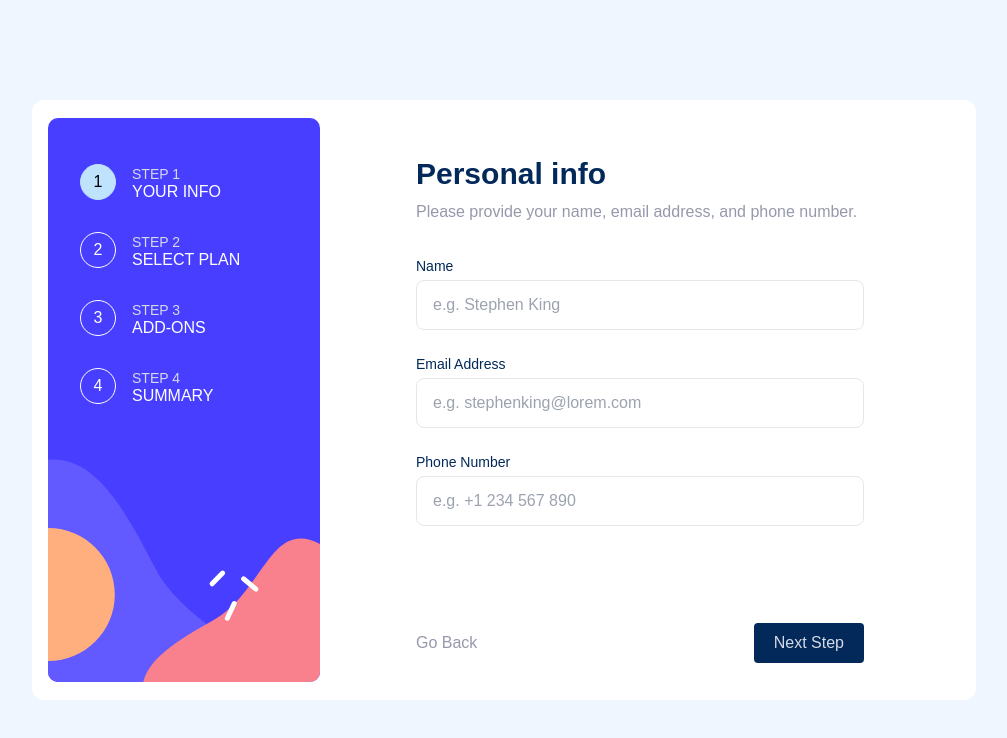
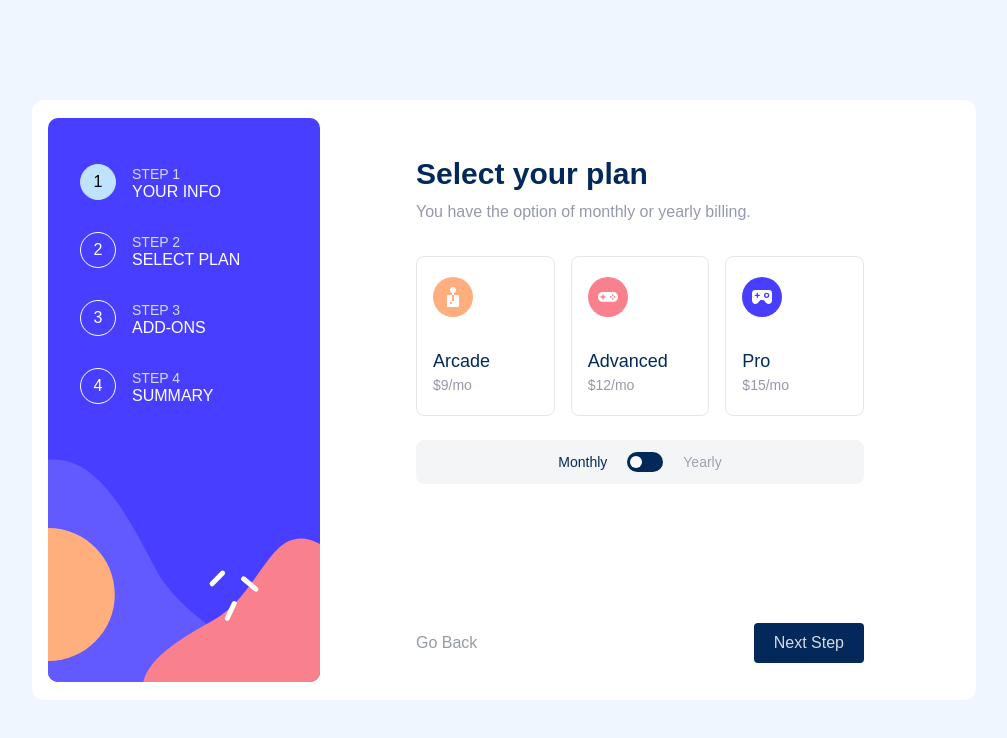
Before and after one commit to khatri2002/multi-step-form, a React (Create React App) app: page / in a window 1280 px wide. Shown: the top 738 px of the page, without its empty margins (136-1143 px from the left). Built offline with nearby package versions, Linux system fonts and the light colour scheme.

Commit message:
feat(static step-2 implemented)

```diff
--- a/src/page/home/Home.module.scss
+++ b/src/page/home/Home.module.scss
@@ -41,7 +41,76 @@
       }
     }
 
-    .formContainer {
+    // step-1 starts
+    // .contentContainer {
+    //   @apply px-24 pt-10;
+    //   width: 40rem;
+
+    //   .title {
+    //     @apply text-marine-blue text-3xl font-bold;
+    //   }
+
+    //   .desc {
+    //     @apply text-cool-gray mt-2 block;
+    //   }
+
+    //   .form {
+    //     @apply mt-8 flex flex-col justify-between;
+    //     height: 77%;
+
+    //     .fieldsContainer {
+    //       @apply space-y-6 font-medium;
+
+    //       .field {
+    //         .label {
+    //           @apply flex justify-between text-sm;
+
+    //           label {
+    //             @apply text-marine-blue;
+    //           }
+
+    //           .errorText {
+    //             @apply text-strawberry-red invisible opacity-0 transition;
+    //           }
+    //         }
+
+    //         input {
+    //           @apply text-marine-blue hover:border-marine-blue mt-1 w-full cursor-pointer rounded-lg border px-4 py-3 outline-none transition;
+    //         }
+
+    //         &.error {
+    //           .label .errorText {
+    //             @apply visible opacity-100;
+    //           }
+
+    //           input {
+    //             @apply border-strawberry-red;
+    //           }
+    //         }
+    //       }
+    //     }
+
+    //     .btnContainer {
+    //       @apply flex items-center justify-between;
+
+    //       .back {
+    //         @apply text-cool-gray hover:text-marine-blue transition;
+
+    //         &.hide {
+    //           @apply invisible;
+    //         }
+    //       }
+
+    //       .next {
+    //         @apply bg-marine-blue text-light-gray hover:bg-marine-blue/90 rounded px-5 py-2 transition hover:text-white hover:shadow-lg;
+    //       }
+    //     }
+    //   }
+    // }
+    // step-1 ends
+
+    // step-2 starts
+    .contentContainer {
       @apply px-24 pt-10;
       width: 40rem;
 
@@ -57,33 +126,62 @@
         @apply mt-8 flex flex-col justify-between;
         height: 77%;
 
-        .fieldsContainer {
-          @apply space-y-6 font-medium;
+        .radioContainer {
+          @apply flex gap-x-4;
 
-          .field {
-            .label {
-              @apply flex justify-between text-sm;
+          .radio {
+            @apply relative w-full;
 
-              label {
-                @apply text-marine-blue;
-              }
+            input {
+              @apply invisible absolute opacity-0;
 
-              .errorText {
-                @apply text-strawberry-red invisible opacity-0 transition;
+              &:checked + .item {
+                @apply border-purplish-blue bg-pastel-blue/10;
               }
             }
 
-            input {
-              @apply text-marine-blue hover:border-marine-blue mt-1 w-full cursor-pointer rounded-lg border px-4 py-3 outline-none transition;
+            .item {
+              @apply flex h-40 cursor-pointer flex-col items-start justify-between rounded-lg border px-4 py-5 transition;
+
+              .bottom {
+                .radioTitle {
+                  @apply text-marine-blue block text-lg font-medium;
+                }
+                .radioDesc {
+                  @apply text-cool-gray block text-sm;
+                }
+              }
+
+              &:hover {
+                @apply border-purplish-blue;
+              }
+            }
+          }
+        }
+
+        .toggleContainer {
+          @apply bg-cool-gray/10 mt-6 flex items-center justify-center gap-x-5 rounded-lg p-3 text-sm font-medium text-gray-400;
+
+          .active {
+            @apply text-marine-blue;
+          }
+
+          .toggle {
+            @apply bg-marine-blue relative h-5 w-9 cursor-pointer rounded-full;
+
+            &:before {
+              content: "";
+              left: 3px;
+              @apply absolute bottom-0 top-0 my-auto h-3 w-3 rounded-full bg-white transition;
             }
 
-            &.error {
-              .label .errorText {
-                @apply visible opacity-100;
-              }
+            input {
+              @apply invisible absolute opacity-0;
+            }
 
-              input {
-                @apply border-strawberry-red;
+            &:has(input:checked) {
+              &:before {
+                transform: translateX(18px);
               }
             }
           }
@@ -106,5 +204,6 @@
         }
       }
     }
+    // step-2 ends
   }
 }
--- a/src/page/home/Home.tsx
+++ b/src/page/home/Home.tsx
@@ -1,5 +1,8 @@
 import classNames from "classnames";
 import styles from "./Home.module.scss";
+import IconArcade from "../../assets/images/icon-arcade.svg";
+import IconAdvanced from "../../assets/images/icon-advanced.svg";
+import IconPro from "../../assets/images/icon-pro.svg";
 
 const Home = () => {
   return (
@@ -65,7 +68,8 @@ const Home = () => {
             </li>
           </ul>
         </div>
-        <div className={styles.formContainer}>
+        {/* step-1 starts */}
+        {/* <div className={styles.contentContainer}>
           <h2 className={styles.title}>Personal info</h2>
           <span className={styles.desc}>
             Please provide your name, email address, and phone number.
@@ -129,7 +133,77 @@ const Home = () => {
               </button>
             </div>
           </form>
+        </div> */}
+        {/* step-1 ends */}
+
+        {/* step-2 starts */}
+        <div className={styles.contentContainer}>
+          <h2 className={styles.title}>Select your plan</h2>
+          <span className={styles.desc}>
+            You have the option of monthly or yearly billing.
+          </span>
+          <form className={styles.form}>
+            <div>
+              <div className={styles.radioContainer}>
+                <label htmlFor="arcade" className={styles.radio}>
+                  <input id="arcade" type="radio" name="plan" />
+                  <div className={styles.item}>
+                    <img src={IconArcade} alt="icon-arcade" />
+                    <div className={styles.bottom}>
+                      <span className={styles.radioTitle}>Arcade</span>
+                      <span className={styles.radioDesc}>&#36;9/mo</span>
+                    </div>
+                  </div>
+                </label>
+                <label htmlFor="advanced" className={styles.radio}>
+                  <input id="advanced" type="radio" name="plan" />
+                  <div className={styles.item}>
+                    <img src={IconAdvanced} alt="icon-advanced" />
+                    <div className={styles.bottom}>
+                      <span className={styles.radioTitle}>Advanced</span>
+                      <span className={styles.radioDesc}>&#36;12/mo</span>
+                    </div>
+                  </div>
+                </label>
+                <label htmlFor="pro" className={styles.radio}>
+                  <input id="pro" type="radio" name="plan" />
+                  <div className={styles.item}>
+                    <img src={IconPro} alt="icon-pro" />
+                    <div className={styles.bottom}>
+                      <span className={styles.radioTitle}>Pro</span>
+                      <span className={styles.radioDesc}>&#36;15/mo</span>
+                    </div>
+                  </div>
+                </label>
+              </div>
+              <div className={styles.toggleContainer}>
+                <span className={classNames({ [styles.active]: true })}>
+                  Monthly
+                </span>
+                <label htmlFor="duration" className={styles.toggle}>
+                  <input id="duration" type="checkbox" />
+                </label>
+                <span className={classNames({ [styles.active]: false })}>
+                  Yearly
+                </span>
+              </div>
+            </div>
+            <div className={styles.btnContainer}>
+              <button
+                className={classNames({
+                  [styles.back]: true,
+                  [styles.hide]: false,
+                })}
+              >
+                Go Back
+              </button>
+              <button type="submit" className={styles.next}>
+                Next Step
+              </button>
+            </div>
+          </form>
         </div>
+        {/* step-2 ends */}
       </div>
     </main>
   );
```
